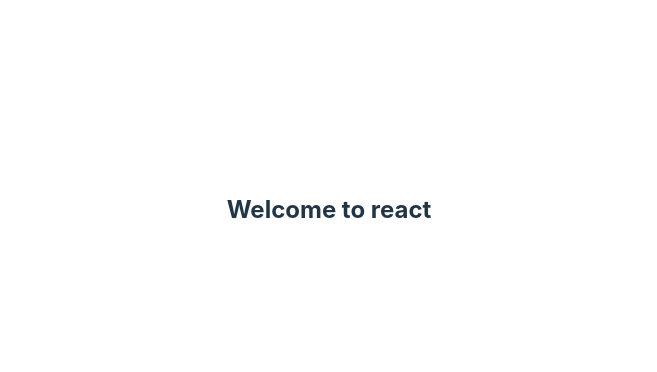
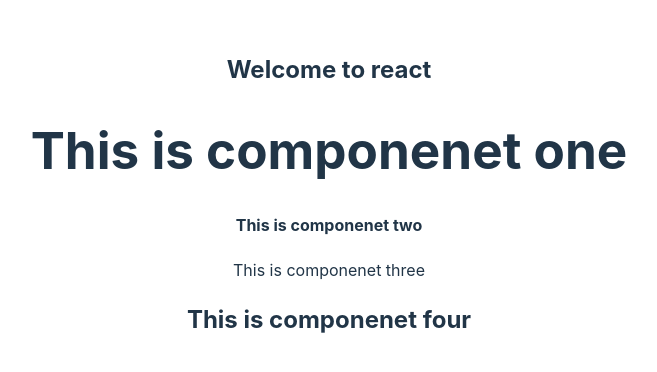
Before and after one commit to DharanyaS2005/SECE2025MERN, a React (Vite) app in the folder seceFrontend/: page / in a window 1280 px wide. Shown: the part 190-562 px from the top of the page, without its empty margins (311-968 px from the left). Built offline with nearby package versions, Linux system fonts and the light colour scheme.

Commit message:
day 6 task

```diff
--- a/seceFrontend/src/App.jsx
+++ b/seceFrontend/src/App.jsx
@@ -2,7 +2,13 @@ import { useState } from 'react'
 import reactLogo from './assets/react.svg'
 import viteLogo from '/vite.svg'
 import './App.css'
-import Home from './components/FunctionalComponents/Home'
+import Home from './components/FunctionalComponents/Home';
+import Comone from './components/FunctionalComponents/Comone';
+import Comtwo from './components/FunctionalComponents/Comtwo';
+import Comthree from './components/FunctionalComponents/Comthree';
+import Comfour from './components/FunctionalComponents/Comfour';
+import Comfive from './components/FunctionalComponents/Comfive';
+
 
 function App() {
   const [count, setCount] = useState(0)
@@ -10,6 +16,11 @@ function App() {
   return (
     <div>
       <Home/>
+      <Comone/>
+      <Comtwo/>
+      <Comthree/>
+      <Comfour/>
+      <Comfive/>
     </div>
   )
 }
--- /dev/null
+++ b/seceFrontend/src/components/FunctionalComponents/Comfive.jsx
@@ -0,0 +1,11 @@
+import React from 'react'
+
+const Comfive = () => {
+  return (
+    <div>
+      <marquee>This is componenet five</marquee>
+    </div>
+  )
+}
+
+export default Comfive;
--- /dev/null
+++ b/seceFrontend/src/components/FunctionalComponents/Comfour.jsx
@@ -0,0 +1,11 @@
+import React from 'react'
+
+const Comfour = () => {
+  return (
+    <div>
+      <h2>This is componenet four</h2>
+    </div>
+  )
+}
+
+export default Comfour;
--- /dev/null
+++ b/seceFrontend/src/components/FunctionalComponents/Comone.jsx
@@ -0,0 +1,11 @@
+import React from 'react'
+
+const Comone = () => {
+  return (
+    <div>
+      <h1>This is componenet one</h1>
+    </div>
+  )
+}
+
+export default Comone;
--- /dev/null
+++ b/seceFrontend/src/components/FunctionalComponents/Comthree.jsx
@@ -0,0 +1,11 @@
+import React from 'react'
+
+const Comthree = () => {
+  return (
+    <div>
+      <p>This is componenet three</p>
+    </div>
+  )
+}
+
+export default Comthree;
--- /dev/null
+++ b/seceFrontend/src/components/FunctionalComponents/Comtwo.jsx
@@ -0,0 +1,11 @@
+import React from 'react'
+
+const Comtwo = () => {
+  return (
+    <div>
+      <h4>This is componenet two</h4>
+    </div>
+  )
+}
+
+export default Comtwo;
```
Also changed, not shown: 1 other file (tests, documents, lock files or other folders).
